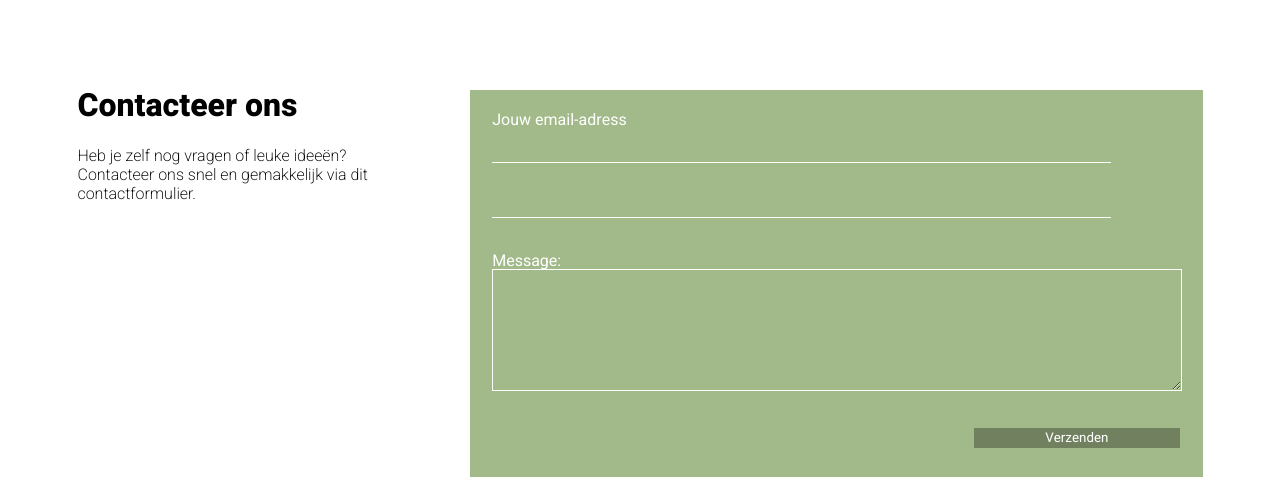
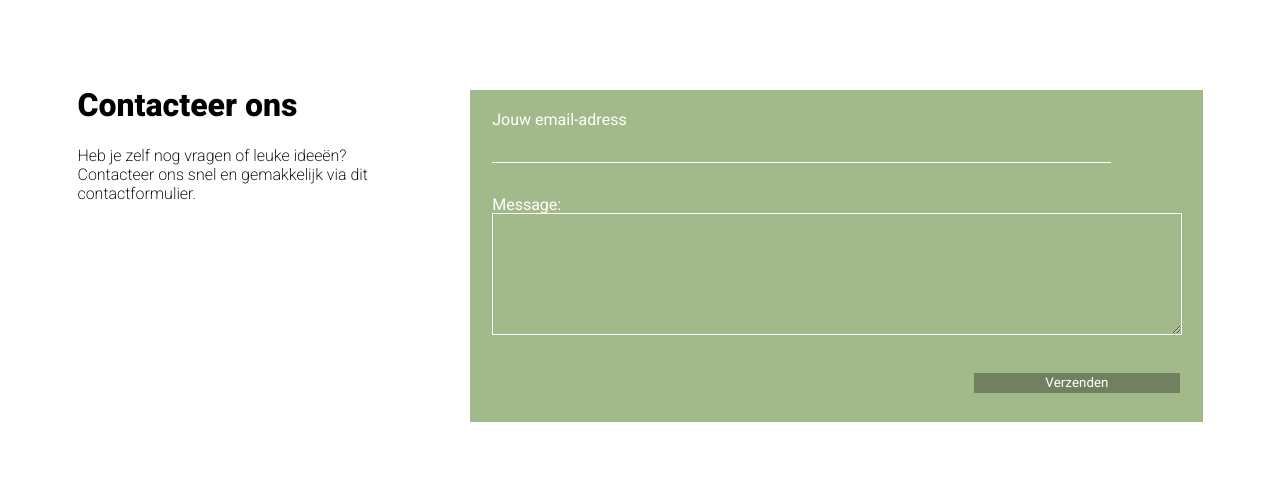
Before and after one commit to kevser-tr/FullProjects, a website: page index.html in a window 1280 px wide. Shown: the part 1338-1817 px from the top of the page. Drawn offline with Linux system fonts and the light colour scheme; files whose address does not match are found by name.

Commit message:
Update index.html

```diff
--- a/index.html
+++ b/index.html
@@ -154,7 +154,6 @@
             <label for="homemail">Jouw email-adress</label>
             <input type="email" name="email" id="homemail" />
             <!--<label for="homemessage">Bericht: <textarea></textarea></label>-->
-            <input type="homemessage" name="email" id="homemail" />
             <label> Message: <textarea name="message" rows="6" cols="50" id="homemessage"></textarea></label>
             <input type="submit" value="Verzenden" id="homesubmit" />
           </form>
```
